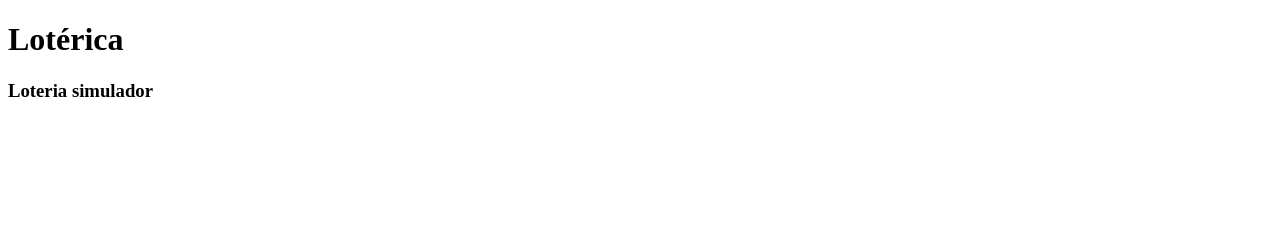
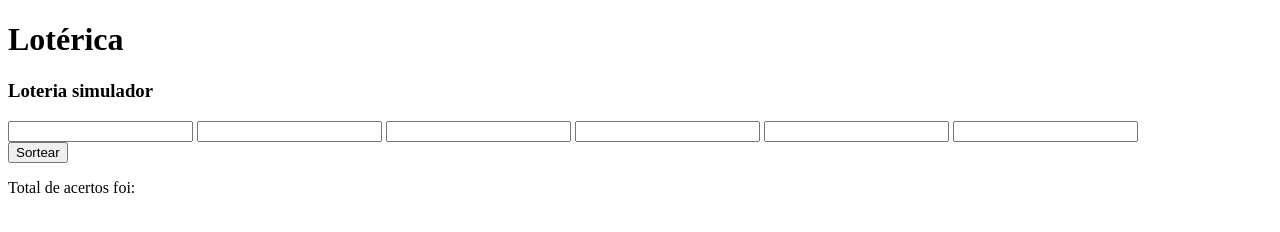
Before and after one commit to Wendelzin10/projetinho_de_loteria_simulador, a plain HTML site: page index.html in a window 1280 px wide. Drawn offline with Linux system fonts and the light colour scheme.

Commit message:
completou o HTML

```diff
--- a/index.html
+++ b/index.html
@@ -7,7 +7,27 @@
     <title>loteria simulador</title>
 </head>
 <body>
-    <h1>Lotérica</h1>
-    <h3>Loteria simulador</h3>
+    <header><h1>Lotérica</h1>
+        <h3>Loteria simulador</h3>
+    </header>
+
+    <div class= "numeros">
+        <input type="number" id="num1">
+        <input type="number" id="num2">
+        <input type="number" id="num3">
+        <input type="number" id="num4">
+        <input type="number" id="num5">
+        <input type="number" id="num6">
+    </div>
+
+    <div class="sorteio">
+      <button class= btnsorte>Sortear</button>
+      <p id="numsort"></p>
+    </div>
+
+    <div class="verificacao">
+        <p>Total de acertos  foi: <span id="total"></span></p>
+    </div>
+
 </body>
 </html>
```
